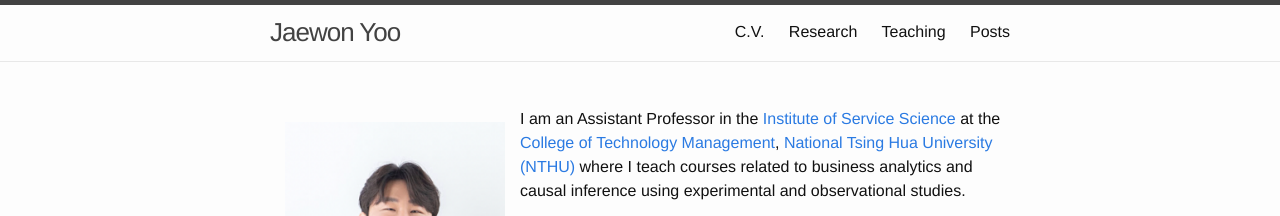
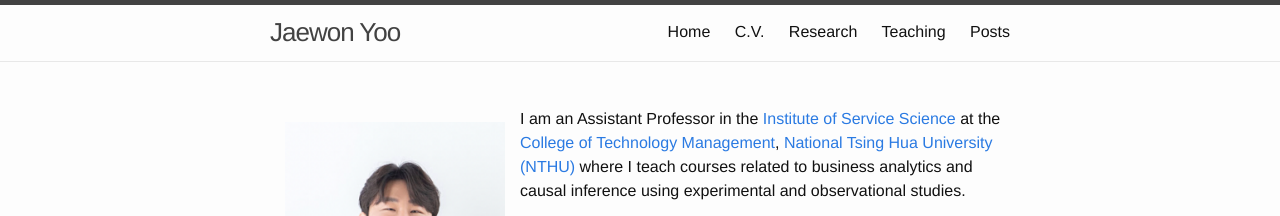
Before and after one commit to j1yoo/j1yoo.github.io, a Jekyll site: the page built from index.markdown, in a window 1280 px wide. Shown: the top 216 px of the page. Built offline with Jekyll 4.4.1, drawn with Linux system fonts in a browser that asks for light colours.

```diff
--- a/_config.yml
+++ b/_config.yml
@@ -18,12 +18,12 @@ minima:
 # If you want to link only specific pages in your header, uncomment
 # this and add the path to the pages in order as they should show up
 header_pages:
+ - index.markdown
  - about.markdown
  - c.v.markdown
  - research.markdown
  - teaching.markdown
  - posts.markdown
-# - index.markdown
 
 # Build settings
 markdown: kramdown
```
